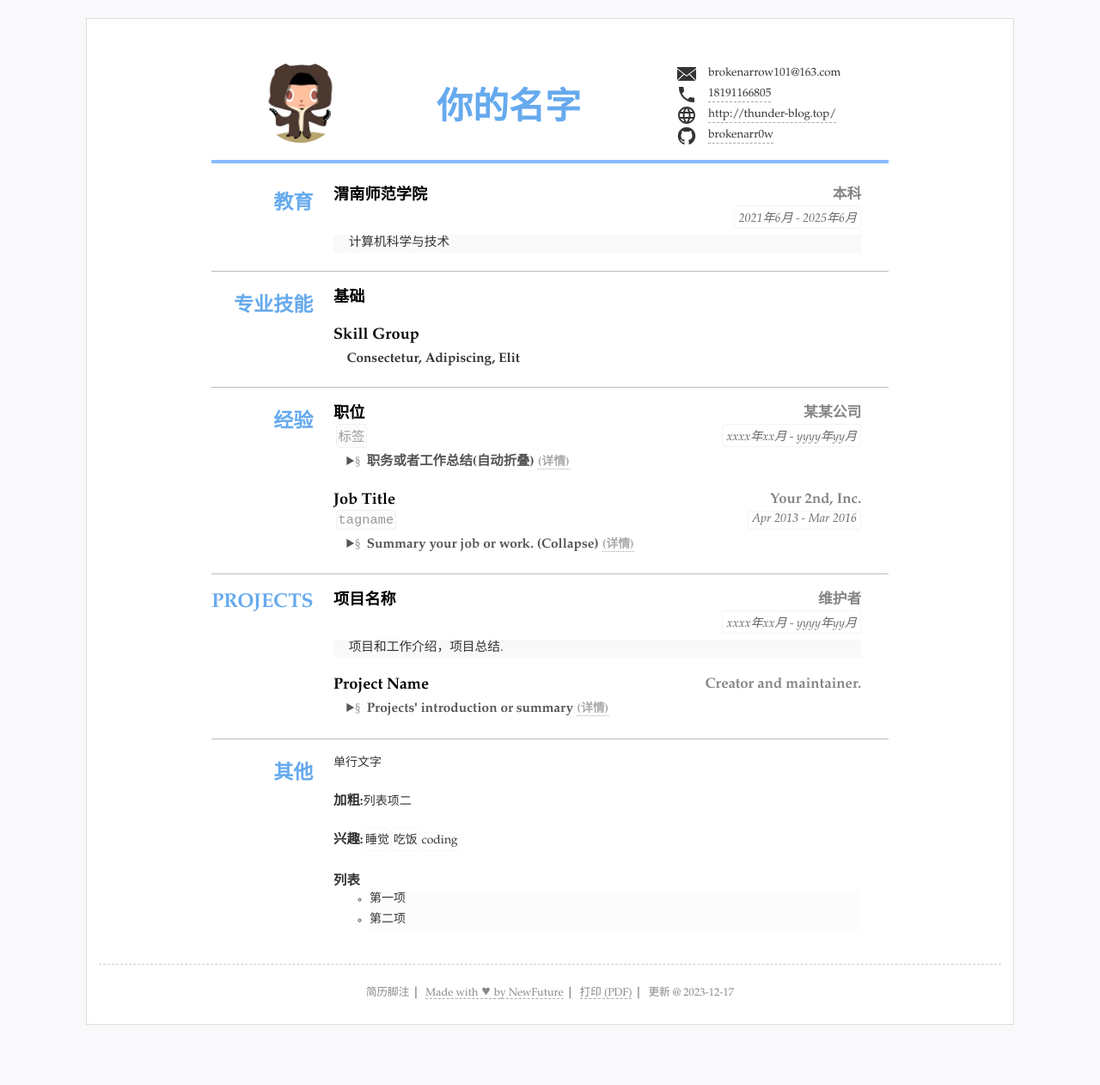
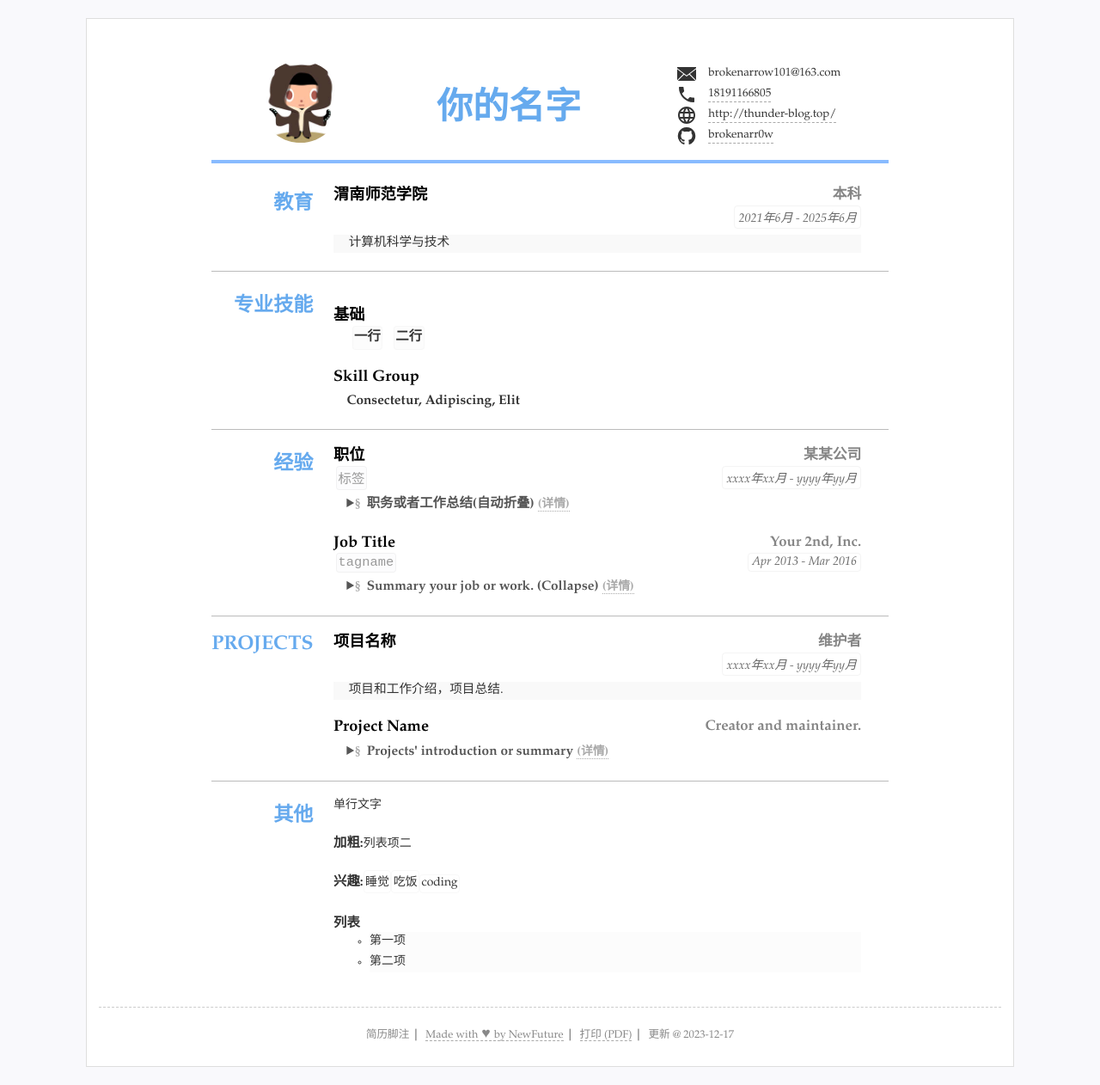
Before and after one commit to brokenarr0w/resume, a Jekyll site: the page built from index.html, in a window 1280 px wide. Shown: the whole page at 86% size. Built offline with Jekyll 4.4.1, drawn with Linux system fonts in a browser that asks for light colours; before the commit the page ends 1213 px from its top, so only the background shows below that.

Commit message:
Update resume.yml

```diff
--- a/_data/resume.yml
+++ b/_data/resume.yml
@@ -38,8 +38,11 @@ main: #简历主要内容，
 - type: 专业技能
   # name: "技能"
   content:
+  - 单行文字
   - title: 基础
     items:
+    - 一行
+    - 二行
     detail:
     md: _data/demo.md
   - title: Skill Group
```
